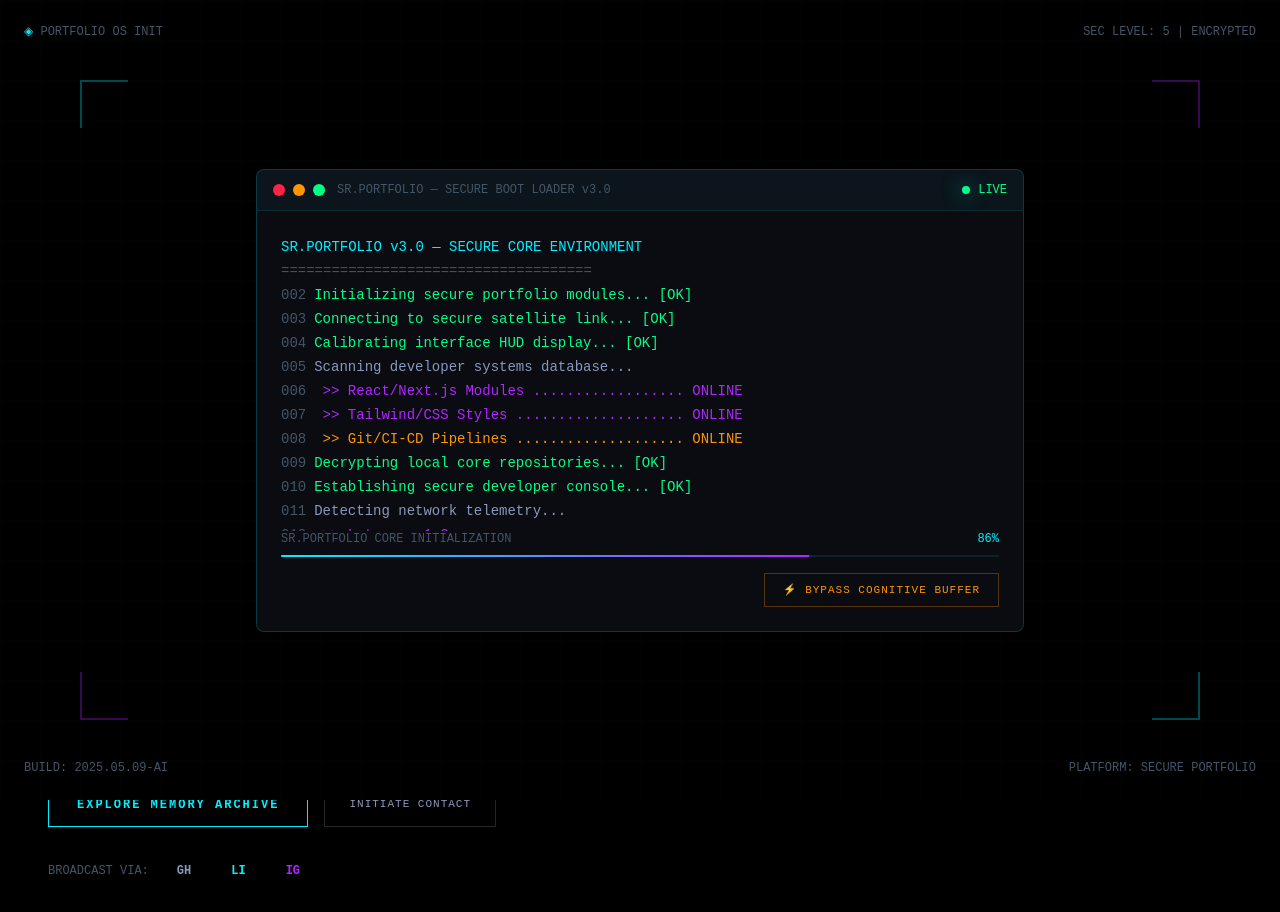
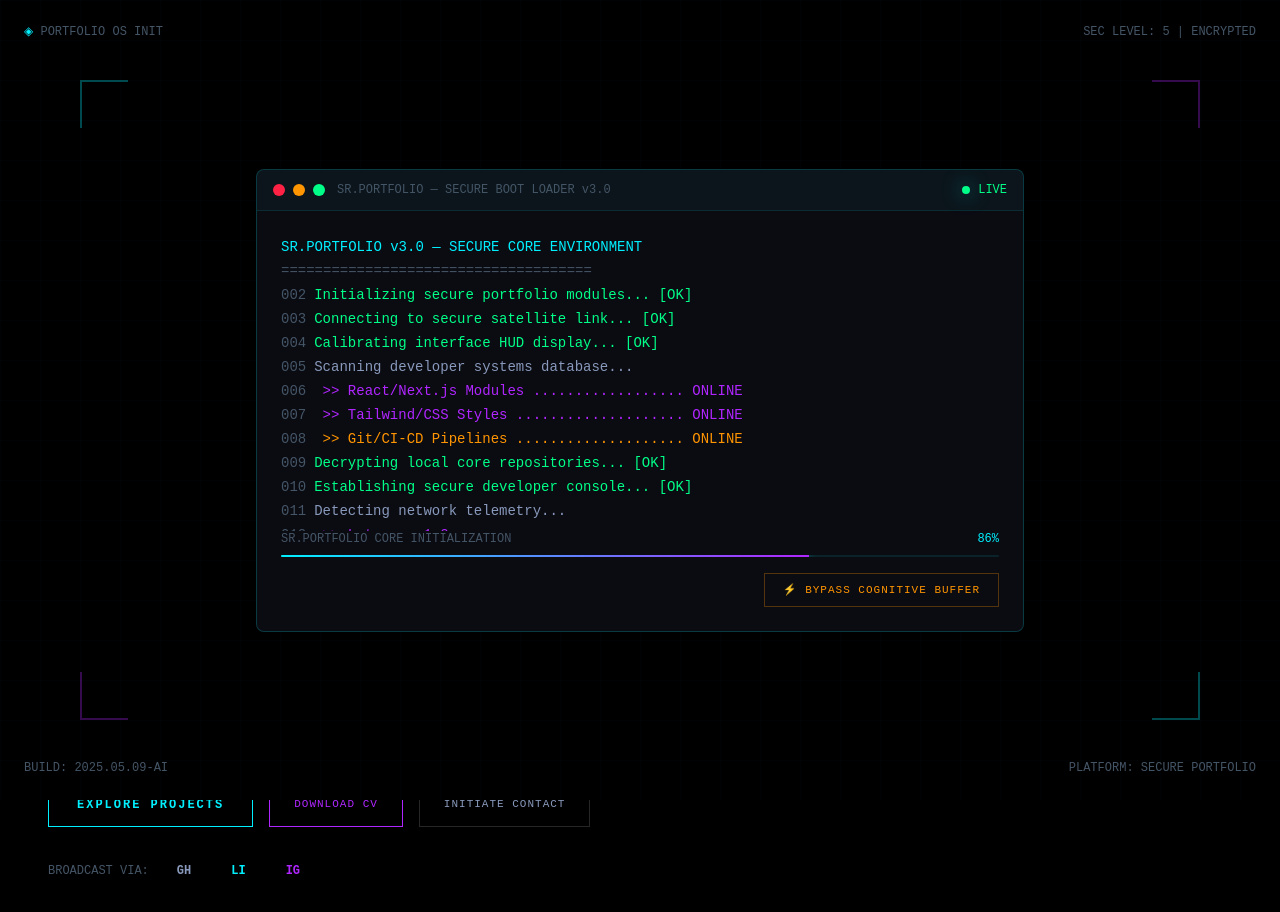
Before and after one commit to Sharmeen-Rauf/simplewebsite, a Next.js app: page / in a window 1280 px wide. Shown: the top 912 px of the page. Built offline with nearby package versions, Linux system fonts and the light colour scheme.

Commit message:
feat: add NeuralIdentity module with interactive typing effect and animated data rings

```diff
--- a/components/modules/NeuralIdentity.js
+++ b/components/modules/NeuralIdentity.js
@@ -2,6 +2,7 @@
 import { useState, useEffect, useRef } from 'react';
 import { motion } from 'framer-motion';
 import Image from 'next/image';
+import Link from 'next/link';
 
 const TYPING_LINES = [
   'AI + FULL-STACK DEVELOPER',
@@ -148,16 +149,25 @@ export default function NeuralIdentity() {
 
           {/* CTA Buttons */}
           <div className="flex flex-wrap gap-4">
-            <button className="btn-cyber" style={{ padding: '12px 28px' }}>
-              <span>EXPLORE MEMORY ARCHIVE</span>
-            </button>
+            <Link href="/projects" className="btn-cyber flex items-center justify-center" style={{ padding: '12px 28px' }}>
+              <span>EXPLORE PROJECTS</span>
+            </Link>
             <a
-              href="mailto:sharmeenpakistan8@gmail.com"
-              className="btn-ghost"
-              style={{ padding: '12px 24px', display: 'inline-flex', alignItems: 'center' }}
+              href="/sharmeen_rauf_cv.pdf"
+              target="_blank"
+              rel="noopener noreferrer"
+              className="btn-ghost flex items-center justify-center"
+              style={{ padding: '12px 24px', borderColor: 'var(--purple)', color: 'var(--purple)' }}
+            >
+              DOWNLOAD CV
+            </a>
+            <Link
+              href="/contactus"
+              className="btn-ghost flex items-center justify-center"
+              style={{ padding: '12px 24px' }}
             >
               INITIATE CONTACT
-            </a>
+            </Link>
           </div>
 
           {/* Social Links */}
```
